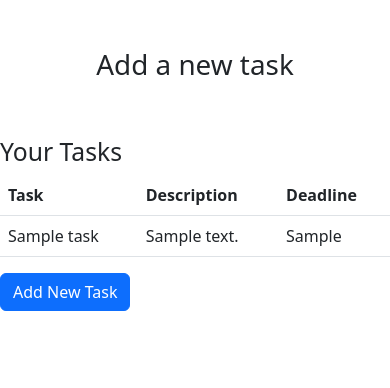
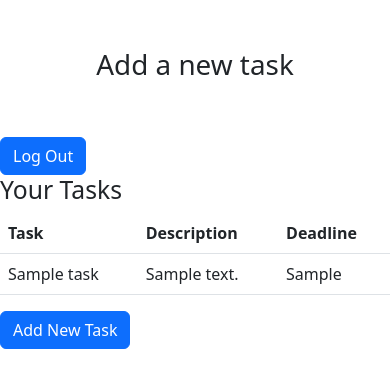
Before and after one commit to Ashita-Sharma/HabitTrackerSite, a Flask app: page /dashboard in a window 390 px wide. Shown: the top 388 px of the page. Run offline with Flask 3, Linux system fonts and the light colour scheme; the visitor is signed in with stand-in values (Sample User, id 1); tables that the repository leaves empty hold one stand-in row (values such as "Sample post").

Commit message:
added log out functionality from dashboard

```diff
--- a/templates/dashboard.html
+++ b/templates/dashboard.html
@@ -11,6 +11,13 @@
 
 <body>
     <h1 class="text-center py-5">Add a new task</h1>
+    <div class="row">
+        <div class="col-md-4"></div>
+        <div class="col-md-4">
+            <a href="{{ url_for('logout') }}" class="btn btn-primary">Log Out</a>
+        </div>
+        <div class="col-md-4"></div>
+    </div>
     <h2>Your Tasks</h2>
 <table class="table">
     <thead>
```
